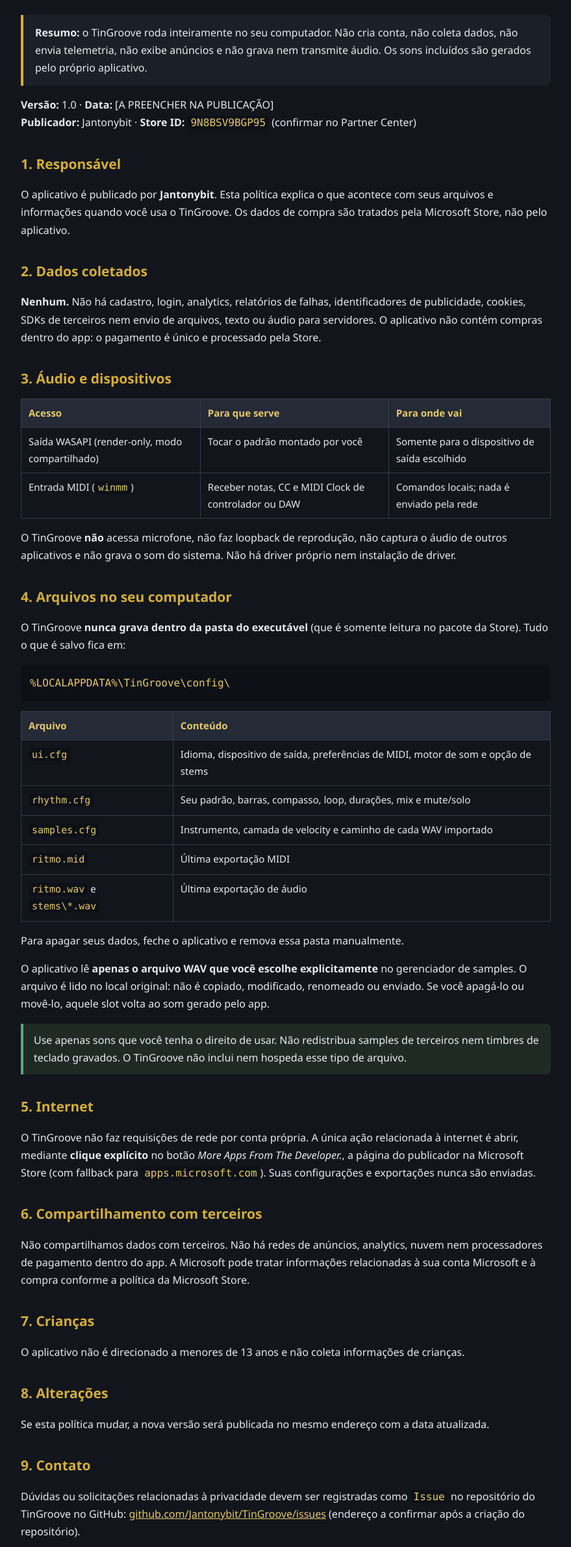
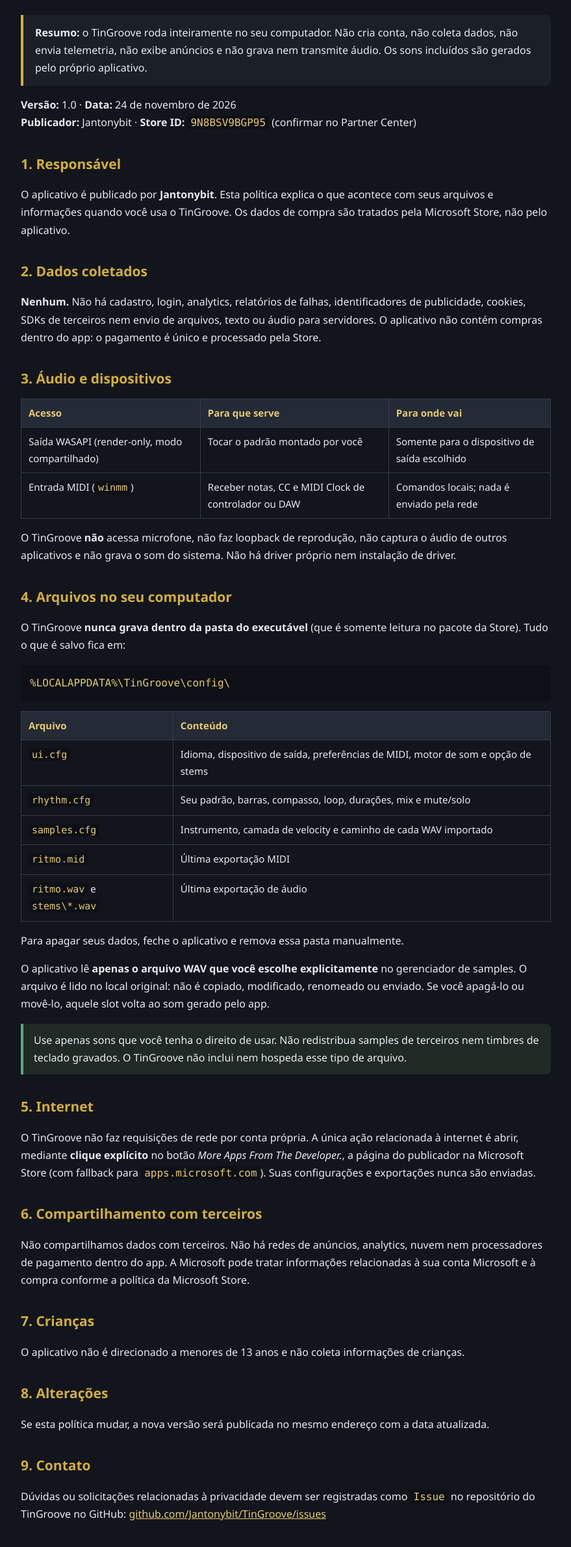
Before and after one commit to jantonybit/TinGroove, a plain HTML site: page privacy-policy.html in a window 1280 px wide. Shown: the part 141-2521 px from the top of the page at 65% size, without its empty margins (200-1079 px from the left). Drawn offline with Linux system fonts and the light colour scheme.

Commit message:
Update privacy-policy.html

```diff
--- a/privacy-policy.html
+++ b/privacy-policy.html
@@ -45,7 +45,7 @@
 Não cria conta, não coleta dados, não envia telemetria, não exibe anúncios e não grava nem
 transmite áudio. Os sons incluídos são gerados pelo próprio aplicativo.</p>
 
-<p><strong>Versão:</strong> 1.0 · <strong>Data:</strong> [A PREENCHER NA PUBLICAÇÃO]<br>
+<p><strong>Versão:</strong> 1.0 · <strong>Data:</strong> 24 de novembro de 2026<br>
 <strong>Publicador:</strong> Jantonybit · <strong>Store ID:</strong> <code>9N8BSV9BGP95</code>
 (confirmar no Partner Center)</p>
 
@@ -111,8 +111,8 @@ atualizada.</p>
 <h2>9. Contato</h2>
 <p>Dúvidas ou solicitações relacionadas à privacidade devem ser registradas como <code>Issue</code>
 no repositório do TinGroove no GitHub:
-<a href="https://github.com/Jantonybit/TinGroove/issues">github.com/Jantonybit/TinGroove/issues</a>
-(endereço a confirmar após a criação do repositório).</p>
+<a href="https://github.com/jantonybit/TinGroove/issues">github.com/Jantonybit/TinGroove/issues</a>
+</p>
 
 <footer>TinGroove · Sound Designer by Jantonybit · Política de Privacidade v1.0</footer>
 </div>
```
